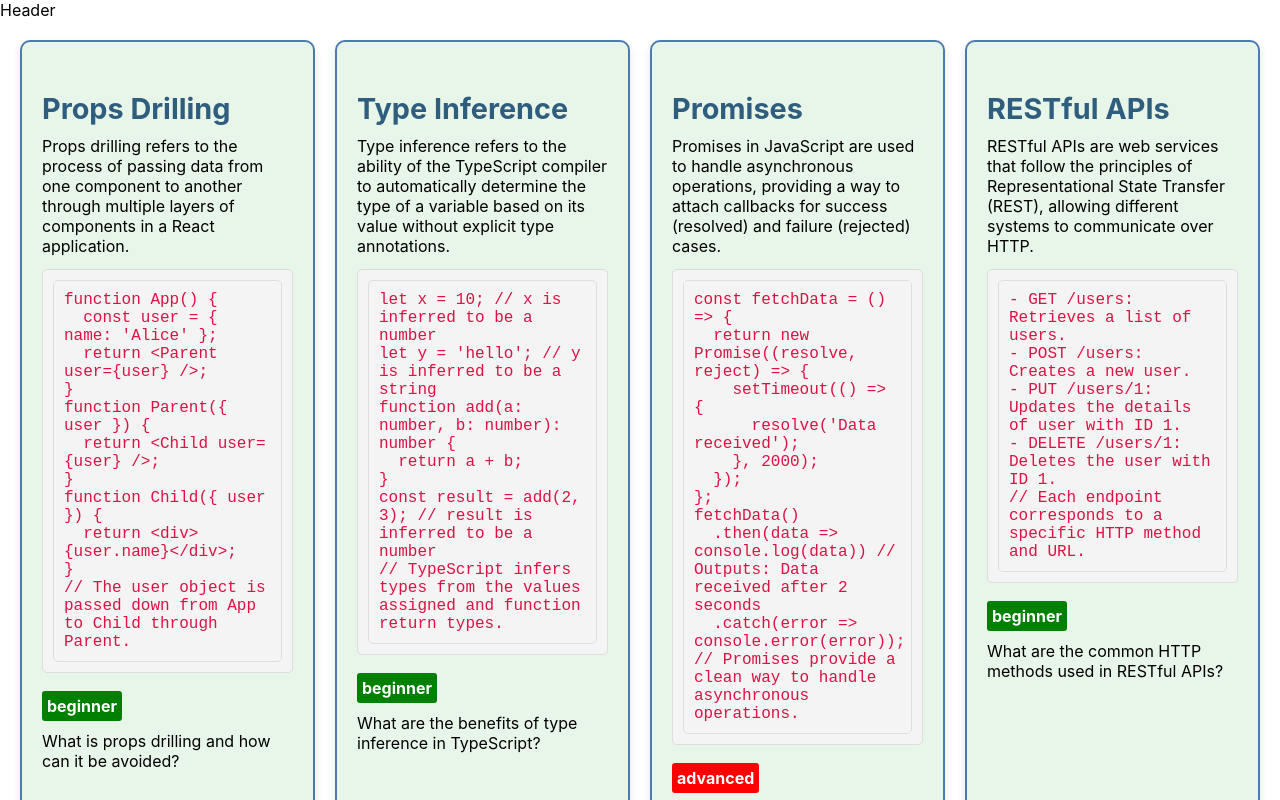
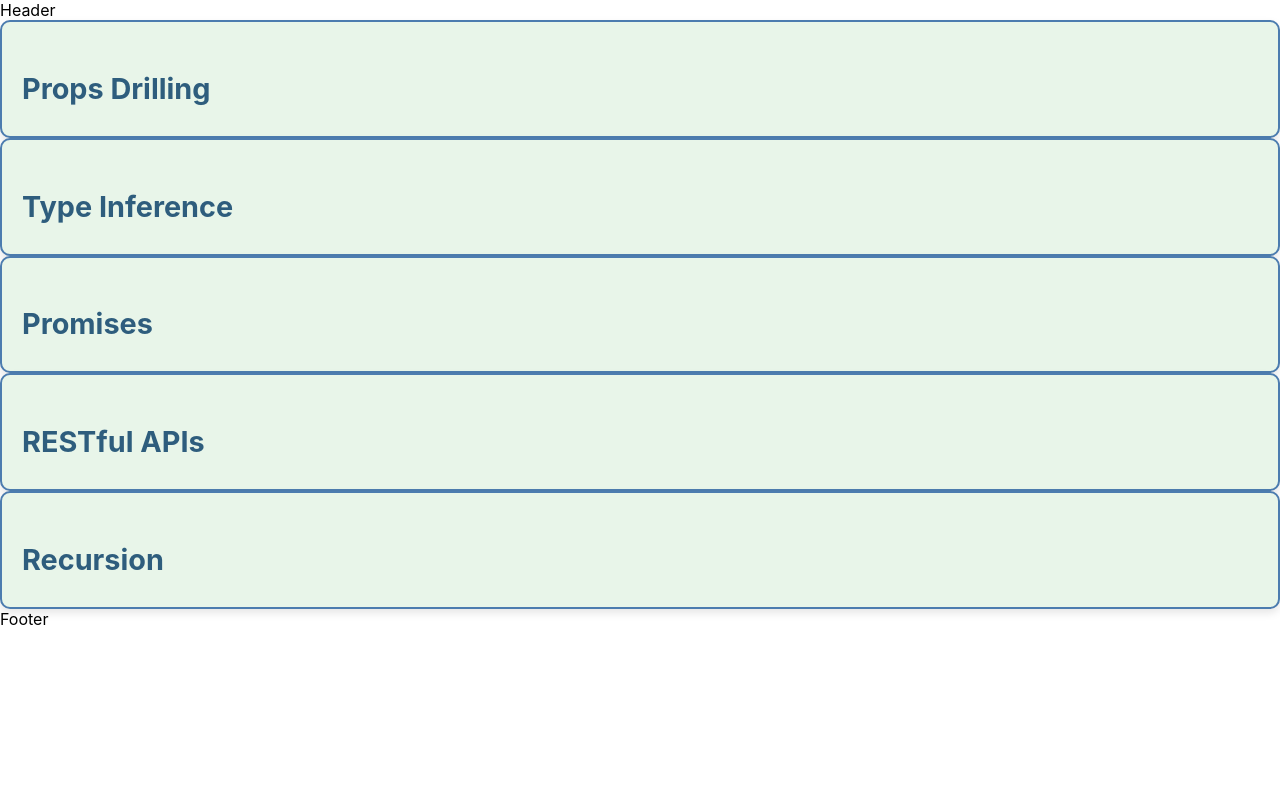
Before and after one commit to NawarTurk/codelingo, a React (Create React App) app: page / in a window 1280 px wide. Shown: the top 800 px of the page. Built offline with nearby package versions, Linux system fonts and the light colour scheme.

Commit message:
feat: add basic collapse/expand functionality to Concept component (TBC)

```diff
--- a/src/components/Concept.jsx
+++ b/src/components/Concept.jsx
@@ -1,5 +1,5 @@
-import React from 'react';
-import '../styles.css';
+import React, { useState } from "react";
+import "../styles.css";
 
 export default function Concept({
   title,
@@ -8,13 +8,18 @@ export default function Concept({
   difficulty,
   quiz,
 }) {
+  const [isExpanded, setIsExpanded] = useState(false);
+
   return (
     <div className="concept">
-      <h3>{title}</h3>
-      <p>{description}</p>
-      <div dangerouslySetInnerHTML={{ __html: example }} />
-      <p className={`difficulty ${difficulty.toLowerCase()}`}>{difficulty}</p>
-      <p>{quiz}</p>
+      <h3 onClick={(e) => setIsExpanded(!isExpanded)}>{title}</h3>
+
+      <div className={isExpanded ? "content-visible" : "content-hidden"}>
+        <p>{description}</p>
+        <div dangerouslySetInnerHTML={{ __html: example }} />
+        <p className={`difficulty ${difficulty.toLowerCase()}`}>{difficulty}</p>
+        <p>{quiz}</p>
+      </div>
     </div>
   );
 }
--- a/src/styles.css
+++ b/src/styles.css
@@ -1,11 +1,11 @@
 /* styles.css */
 
-.concept-grid {
+/* .concept-grid {
     display: grid;
     grid-template-columns: repeat(auto-fill, minmax(250px, 1fr));
     gap: 20px;
     padding: 20px;
-  }
+  } */
 
   .concept {
     border: 2px solid #4c7caf;
@@ -70,3 +70,10 @@
     color: white;
     background-color: red;
   }
+
+  .content-visible {
+    display:block
+  }
+  .content-hidden {
+    display:none
+  }
```
